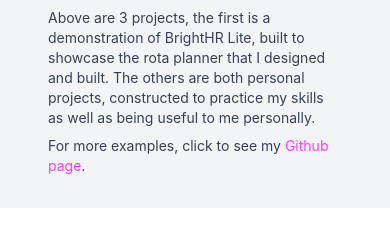
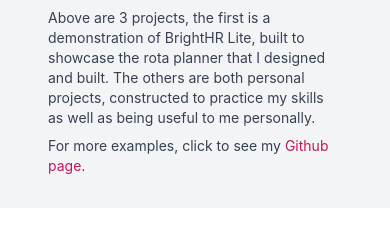
Before and after one commit to chezynick/profile-v2, a React (Create React App) app: page / in a window 390 px wide. Shown: the part 2840-3067 px from the top of the page. Built offline with nearby package versions, Linux system fonts and the light colour scheme.

Commit message:
extra styling for responsive view

```diff
--- a/src/pages/Personal/index.js
+++ b/src/pages/Personal/index.js
@@ -11,7 +11,7 @@ const Personal = ({ forwardRef, midRef, nextRef, scrollToComponent }) => {
     >
       <PageHeader text="Looking forward & outside work" />
       <div ref={midRef} className="absolute right-2 top-1/2" />
-      <div className="w-full px-12 mt-20 mb-6 space-y-4 md:w-3/4 md:px-0 md:mt-0">
+      <div className="w-full px-12 mt-20 mb-6 space-y-4 md:w-3/4 md:px-0 xl:mt-0">
         <p>
           I am eager to progress in my new career and am continuously looking at
           new ways to learn, improve and build on the knowledge I have acquired.
--- a/src/pages/Work/index.js
+++ b/src/pages/Work/index.js
@@ -50,7 +50,7 @@ const Work = ({ forwardRef, midRef, nextRef, scrollToComponent }) => {
           </p>
           <span>For more examples, click to see my </span>
           <a
-            className="text-primaryColor"
+            className="text-pink-700"
             target="_blank"
             href="https://github.com/chezynick"
             rel="noreferrer"
```
